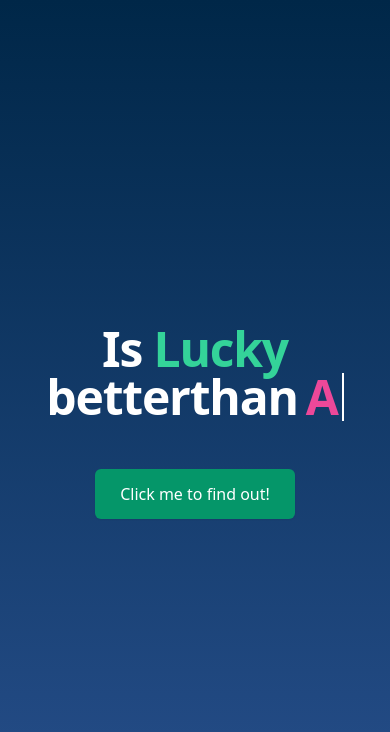
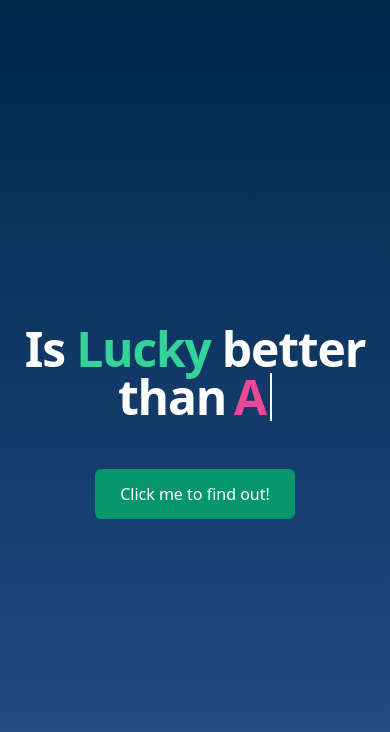
Before and after one commit to stephendolan/is-lucky-better-than, a Vue app: page / in a window 390 px wide. Shown: the top 732 px of the page. Built offline with nearby package versions, Linux system fonts and the light colour scheme.

Commit message:
Block all the things

```diff
--- a/src/App.vue
+++ b/src/App.vue
@@ -3,7 +3,7 @@
     <h1
       class="pb-12 text-center tracking-tight font-extrabold text-white sm:leading-none text-5xl xl:text-6xl"
     >
-      <span class="md:block"
+      <span class="block"
         >Is <span class="text-green-400">Lucky</span> better</span
       >
       <span>than</span>
```
